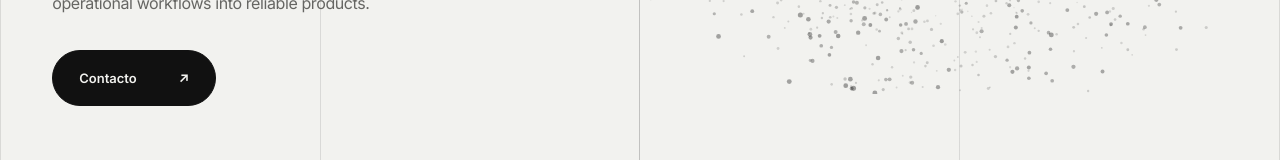
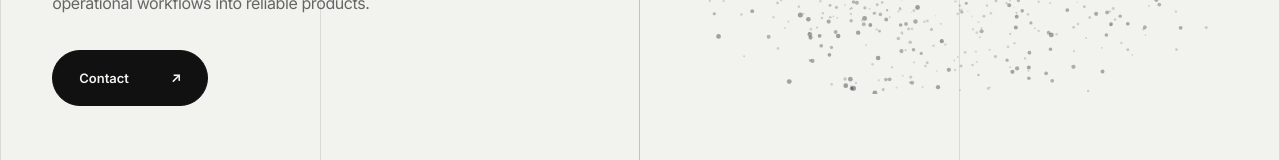
Before and after one commit to escobardanilo/my-site, a Next.js app: page / in a window 1280 px wide. Shown: the part 584-744 px from the top of the page. Built offline with nearby package versions, Linux system fonts and the light colour scheme.

Commit message:
Localize hero contact action

```diff
--- a/src/components/sections/Hero.tsx
+++ b/src/components/sections/Hero.tsx
@@ -38,7 +38,7 @@ export function Hero() {
               className="hero__cta"
             >
               <span>
-                Contacto
+                {copy.header.contact}
               </span>
 
               <span aria-hidden="true">
```
